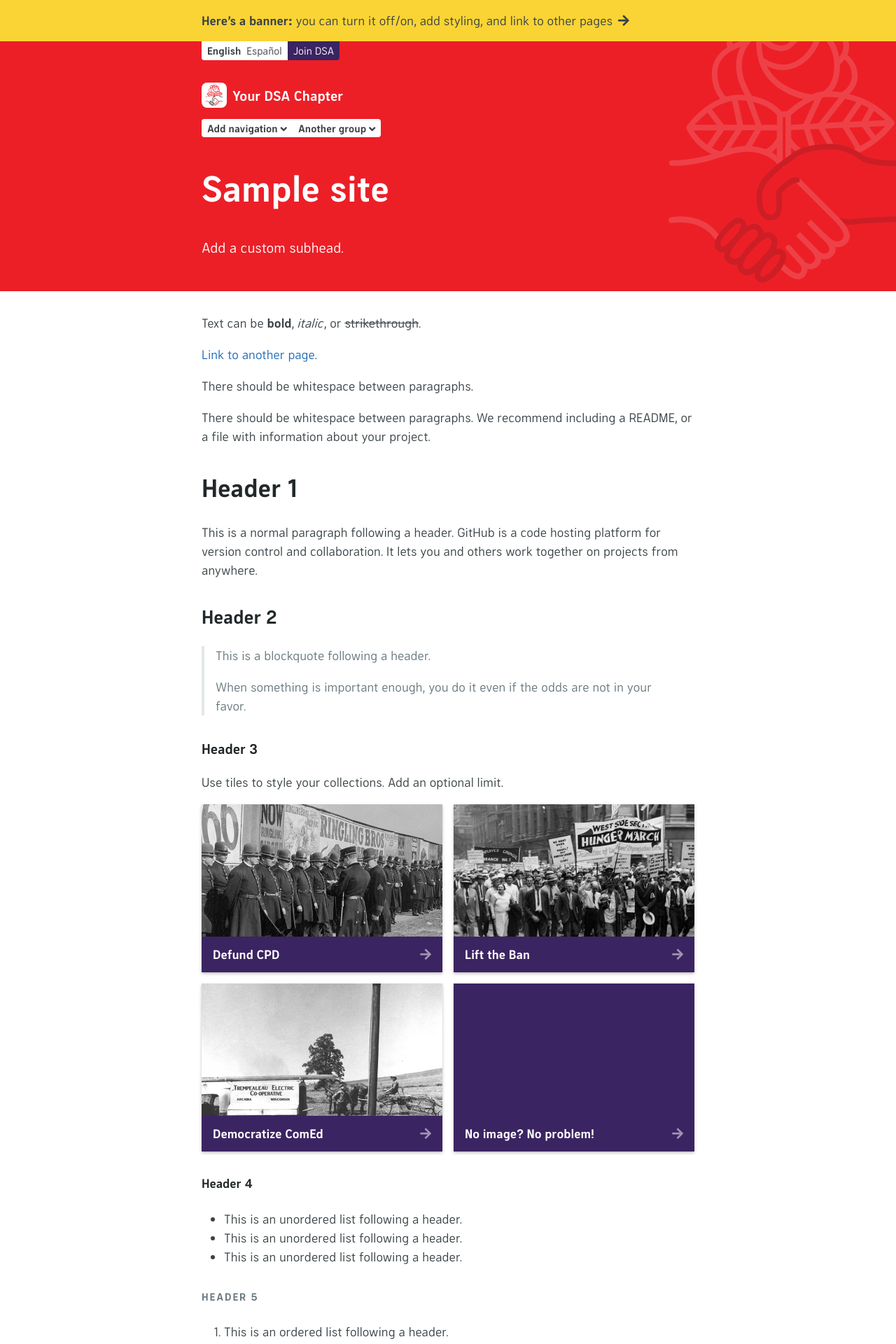
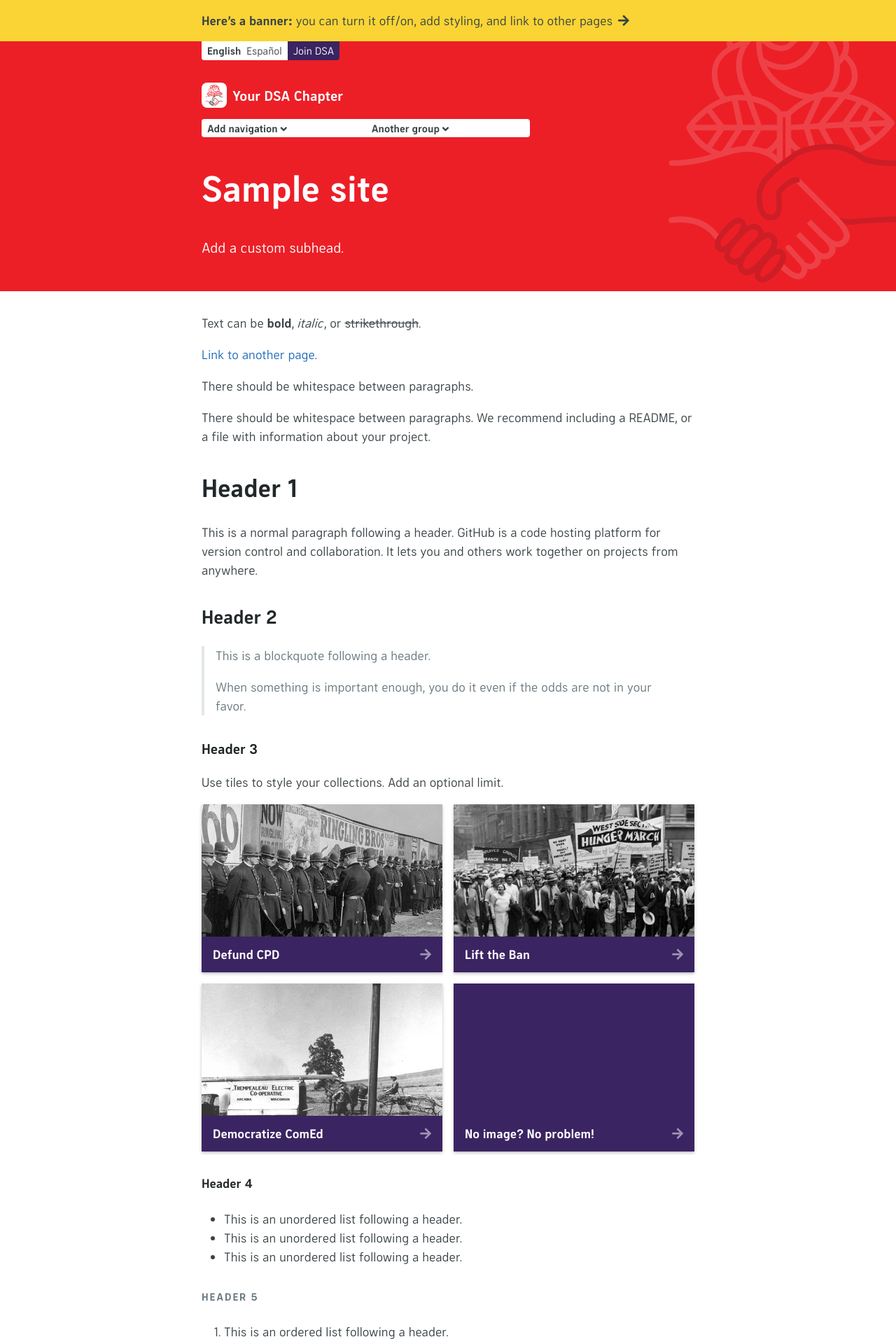
Before and after one commit to ChicagoDSA/haymarket, a Jekyll site: the page built from _homepage/en/index.md, in a window 1280 px wide. Shown: the top 1920 px of the page at 70% size. Built offline with Jekyll 4.4.1, drawn with Linux system fonts in a browser that asks for light colours; nearby versions of some CDN libraries; some web fonts are replaced; our own code applies the rules of GitHub Pages for plain Markdown files; library files that are not in the unit come from our copies; the repository's description, which GitHub fills in, is left out.

Commit message:
fixing layout

```diff
--- a/_includes/comp-desktop-menu.html
+++ b/_includes/comp-desktop-menu.html
@@ -17,5 +17,6 @@
 				</div>
 			</li>
 		{% endfor %}
+		<div style="clear:both"></div>
 	</ul>
 </div>
--- a/_includes/header-container.html
+++ b/_includes/header-container.html
@@ -72,12 +72,9 @@
 
 			<div id="name">
 				<h3>
-					<a id="name-link" href="{{ chapterURL }}">
-					{{ logo }}{{ site.data.translations.chapter-name.[page.lang] | markdownify | remove: "<p>" | remove: "</p>" | strip_newlines }}<div style="clear: both;"></div>
-					</a>
+					<a id="name-link" href="{{ chapterURL }}">{{ logo }}{{ site.data.translations.chapter-name.[page.lang] | markdownify | remove: "<p>" | remove: "</p>" | strip_newlines }}</a>
 				</h3>
 			</div>
-			<div style="clear: both;"></div>
 		</div>
 		{% if site.data.nav.elements %}
 			{% include comp-desktop-menu.html %}
--- a/_sass/jekyll-theme-haymarket.scss
+++ b/_sass/jekyll-theme-haymarket.scss
@@ -129,8 +129,8 @@ p {
 }
 
 a {
+	text-decoration: none;
 	color: $body-link-color;
-	text-decoration: none;
 
 	&:hover {
 		text-decoration: underline;
@@ -398,14 +398,6 @@ a,
 				a {
 					color: $body-text-color;
 				}
-
-				&:nth-last-child(2) {
-					border-radius: 0 0 .25rem 0;
-				}
-
-				&:nth-child(n+2) {
-					padding-left: 0;
-				}
 			}
 
 			#join {
@@ -417,6 +409,14 @@ a,
 				a {
 					color: $white;
 				}
+			}
+
+			:nth-last-child(2) {
+				border-radius: 0 0 .25rem 0;
+			}
+
+			:nth-child(n+2) {
+				padding-left: 0;
 			}
 		}
 
@@ -545,24 +545,30 @@ a,
 
 			ul {
 				display: table;
+				table-layout: fixed;
+				width: 100%;
 				padding-left: 0;
 				list-style: none;
-				border-radius: .25rem;
-				background-color: $white;
 
 				.desktop-menu-group {
 					display: table-cell;
 					position: relative;
-					padding: .125rem .5rem;
-					font-weight: bold;
 
 					i {
 						vertical-align: text-bottom;
 					}
 
 					.desktop-menu-header {
+						float: left;
+						width: 100%;
+						padding: .125rem .5rem;
+						white-space: nowrap;
+						text-overflow: ellipsis;
+						overflow: hidden;
+						font-weight: bold;
+						text-decoration: none;
 						color: $body-text-color;
-						text-decoration: none;
+						background-color: $white;
 					}
 
 					.desktop-hover-helper {
@@ -578,6 +584,7 @@ a,
 							padding: 1rem;
 							font-size: 1rem;
 							border: 2px solid $border-color;
+							border-radius: .25rem;
 							background-color: #fff;
 							cursor: default;
 
@@ -614,6 +621,14 @@ a,
 					&:hover {
 						cursor: pointer;
 					}
+				}
+
+				:first-child > .desktop-menu-header {
+					border-radius: .25rem 0 0 .25rem;
+				}
+
+				:nth-last-child(2) > .desktop-menu-header {
+					border-radius: 0 .25rem .25rem 0;
 				}
 			}
 		}
@@ -730,8 +745,8 @@ a,
 
 		th {
 			font-weight: bold;
+			border-bottom: 0;
 			background-image: linear-gradient(-180deg, $border-color, $white 100%);
-			border-bottom: 0;
 		}
 
 		tr:first-child td {
```
